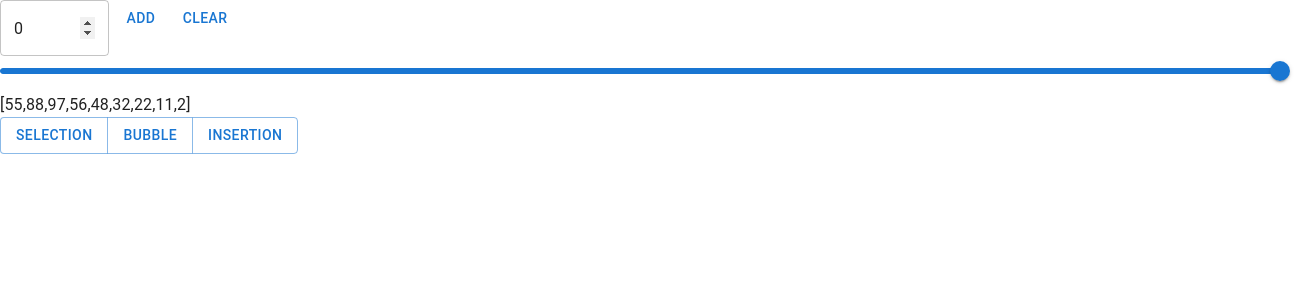
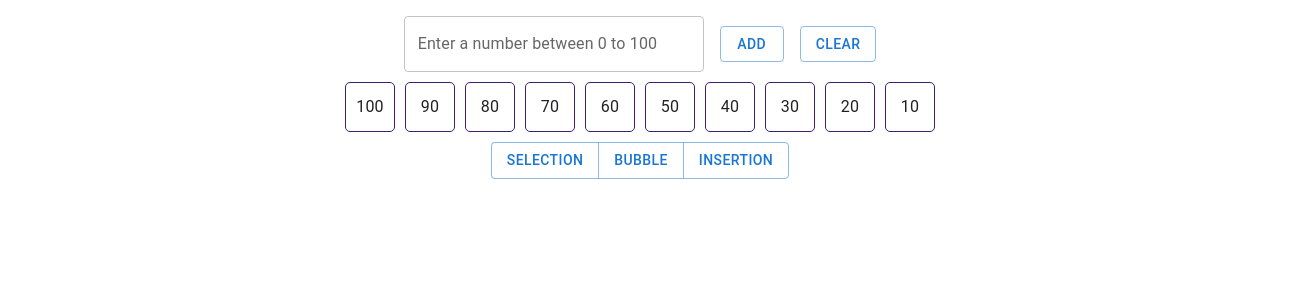
Before and after one commit to Vipulwaghmare/portfolio-frontend, a React (Vite) app: page /sorting-algorithms in a window 1280 px wide. Shown: the top 300 px of the page, 1301 px wide, since content can reach past the window. Built offline with nearby package versions, Linux system fonts and the light colour scheme; no server answers.

Commit message:
style updates

```diff
--- a/src/screens/Sorting/Chart/index.tsx
+++ b/src/screens/Sorting/Chart/index.tsx
@@ -14,12 +14,13 @@ export default function Chart({
 }) {
   return (
     <Grid container padding={1}>
-      <Grid item xs={12} container alignItems="center" gap={1}>
-        <Typography variant="h5">{algorithmName}</Typography>
-        <div>{JSON.stringify(data)}</div>
+      <Grid xs={12} alignItems="center">
+        <Typography variant="h5" textAlign="center">
+          {algorithmName}
+        </Typography>
       </Grid>
-      <Grid item xs={12} container>
-        <Grid item xs={4}>
+      <Grid item xs={12} container alignItems="flex-start" gap={2}>
+        <Grid item xs={12} marginTop={2} justifyContent={"center"}>
           <div className="chart-container">
             {data.map((i, index) => (
               <div
@@ -28,6 +29,7 @@ export default function Chart({
                 style={{
                   height: `${i * 2}px`,
                 }}
+                data-number={i}
               ></div>
             ))}
             {tempElement === undefined ? null : (
@@ -36,11 +38,12 @@ export default function Chart({
                 style={{
                   height: `${tempElement * 2}px`,
                 }}
+                data-number={tempElement}
               ></div>
             )}
           </div>
         </Grid>
-        <Grid item xs={8}>
+        <Grid item xs={12}>
           <CodeBlock
             text={code}
             language="javascript"
--- a/src/screens/Sorting/index.scss
+++ b/src/screens/Sorting/index.scss
@@ -1,16 +1,43 @@
 .chart-container {
   display: flex;
+  justify-content: center;
   gap: 10px;
   align-items: flex-end;
   width: 100%;
   height: 100%;
-  .chart,
-  .tempElement {
-    width: 4%;
+  .chart {
+    width: 20px;
     background-color: #401f71;
+    &:after {
+      content: attr(data-number);
+      font-size: 14px;
+      position: relative;
+      top: -24px;
+    }
   }
   .tempElement {
     background-color: green;
     margin-left: 24px;
   }
 }
+.sort-input-form {
+  display: flex;
+  justify-content: center;
+  gap: 16px;
+  align-items: center;
+}
+.sort-numbers-list {
+  display: flex;
+  justify-content: center;
+  gap: 10px;
+  margin: 10px auto;
+  & > div {
+    width: 50px;
+    height: 50px;
+    border: 1px solid #401f71;
+    border-radius: 5px;
+    display: flex;
+    justify-content: center;
+    align-items: center;
+  }
+}
--- a/src/screens/Sorting/index.tsx
+++ b/src/screens/Sorting/index.tsx
@@ -1,7 +1,7 @@
 import {
   Button,
   ButtonGroup,
-  Slider,
+  Grid,
   TextField,
   Typography,
 } from "@mui/material";
@@ -50,44 +50,52 @@ const getAlgoComponent = (
 };
 
 export default function Sorting() {
-  const [number, setNumber] = useState(0);
+  const [number, setNumber] = useState<number | "">("");
   const [error, setError] = useState("");
   const [current, setCurrent] = useState<AlgoNames | null>(null);
   const [array, setArray] = useState<number[]>([
-    55, 88, 97, 56, 48, 32, 22, 11, 2,
+    100, 90, 80, 70, 60, 50, 40, 30, 20, 10,
   ]);
-  const [delay, setDelay] = useState(1000);
+  const [delay] = useState(1000);
 
   return (
-    <div>
-      <form>
+    <Grid padding={2}>
+      <form className="sort-input-form">
         <TextField
           value={number}
           type="number"
-          inputProps={{
-            type: "number",
-            min: 0,
-            max: 100,
+          label="Enter a number between 0 to 100"
+          onChange={(e) => {
+            const number = Number(e.target.value);
+            if (number >= 0 && number <= 100) {
+              setNumber(number);
+            }
           }}
-          onChange={(e) => setNumber(Number(e.target.value))}
+          style={{
+            width: 300,
+          }}
         />
         <Button
           onClick={(e) => {
             e.preventDefault();
             setCurrent(null);
             if (array.length <= 10) {
+              if (number !== "") {
                 setArray([...array, number]);
-              setNumber(0);
+                setNumber("");
+              }
               setError("");
             } else {
               setError("You can only add 10 elements");
             }
           }}
           type="submit"
+          variant="outlined"
         >
           Add
         </Button>
         <Button
+          variant="outlined"
           onClick={() => {
             setArray([]);
             setCurrent(null);
@@ -97,22 +105,15 @@ export default function Sorting() {
           Clear
         </Button>
       </form>
-      <Slider
-        // aria-label="Delay"
-        // defaultValue={1000}
-        // valueLabelDisplay="auto"
-        // shiftStep={30}
-        step={10}
-        // marks
-        min={100}
-        max={1000}
-        value={delay}
-        onChange={(_, v) => setDelay(v as number)}
-      />
-      <Typography variant="h6" color="red">
+      <Typography variant="h6" color="red" textAlign={"center"}>
         {error}
       </Typography>
-      <div>{JSON.stringify(array)}</div>
+      <div className="sort-numbers-list">
+        {array.map((num, index) => (
+          <div key={index}>{num}</div>
+        ))}
+      </div>
+      <Grid container justifyContent="center">
         <ButtonGroup>
           {algoList.map(({ name, value }) => (
             <Button
@@ -124,7 +125,8 @@ export default function Sorting() {
             </Button>
           ))}
         </ButtonGroup>
+      </Grid>
       {getAlgoComponent(current, array, delay)}
-    </div>
+    </Grid>
   );
 }
```
Lines whose indentation alone changed are shown as unchanged.
